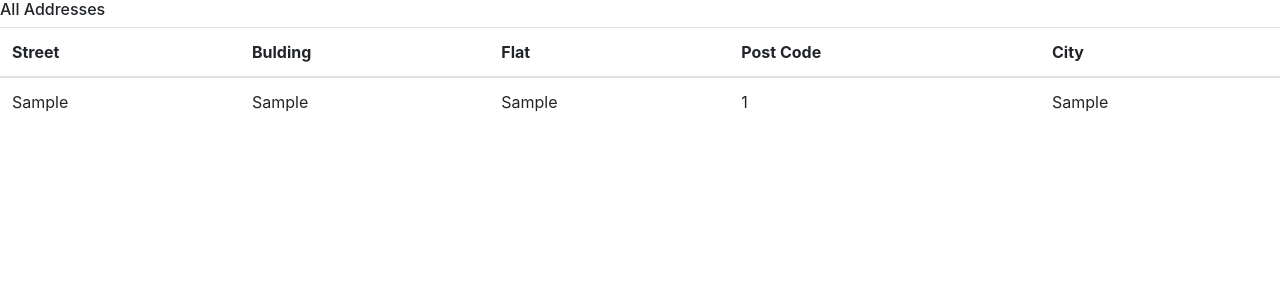
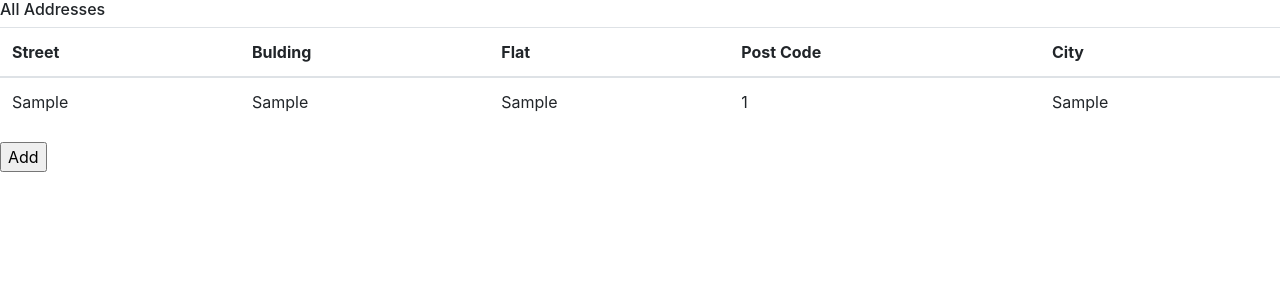
Before and after one commit to PawelDabala/CarRent, a Django app: page /addresses/ in a window 1280 px wide. Shown: the part 99-399 px from the top of the page. Run offline with Django 3.2, Linux system fonts and the light colour scheme; tables that the repository leaves empty hold one stand-in row (values such as "Sample post"); some libraries are stand-ins or nearby versions.

Commit message:
add: redirect to address

```diff
--- a/CarRentPro/CarRentApp/templates/addresses.html
+++ b/CarRentPro/CarRentApp/templates/addresses.html
@@ -6,6 +6,8 @@
 
 {% block body %}
 <h6>All Addresses</h6>
+<form action="{% url 'address' %}" method="get">
+    {% csrf_token %}
     <table class="table">
         <thead>
             <tr>
@@ -18,6 +20,7 @@
         </thead>
         <tbody>
 
+
             {% for address in addresses %}
             <tr>
                 <td> {{ address.street}}</td>
@@ -29,7 +32,10 @@
 
             {% endfor %}
 
+
         </tbody>
     </table>
+    <input type="submit" value="Add">
+</form>
 
 {% endblock body %}
```
Lines whose indentation alone changed are shown as unchanged.
